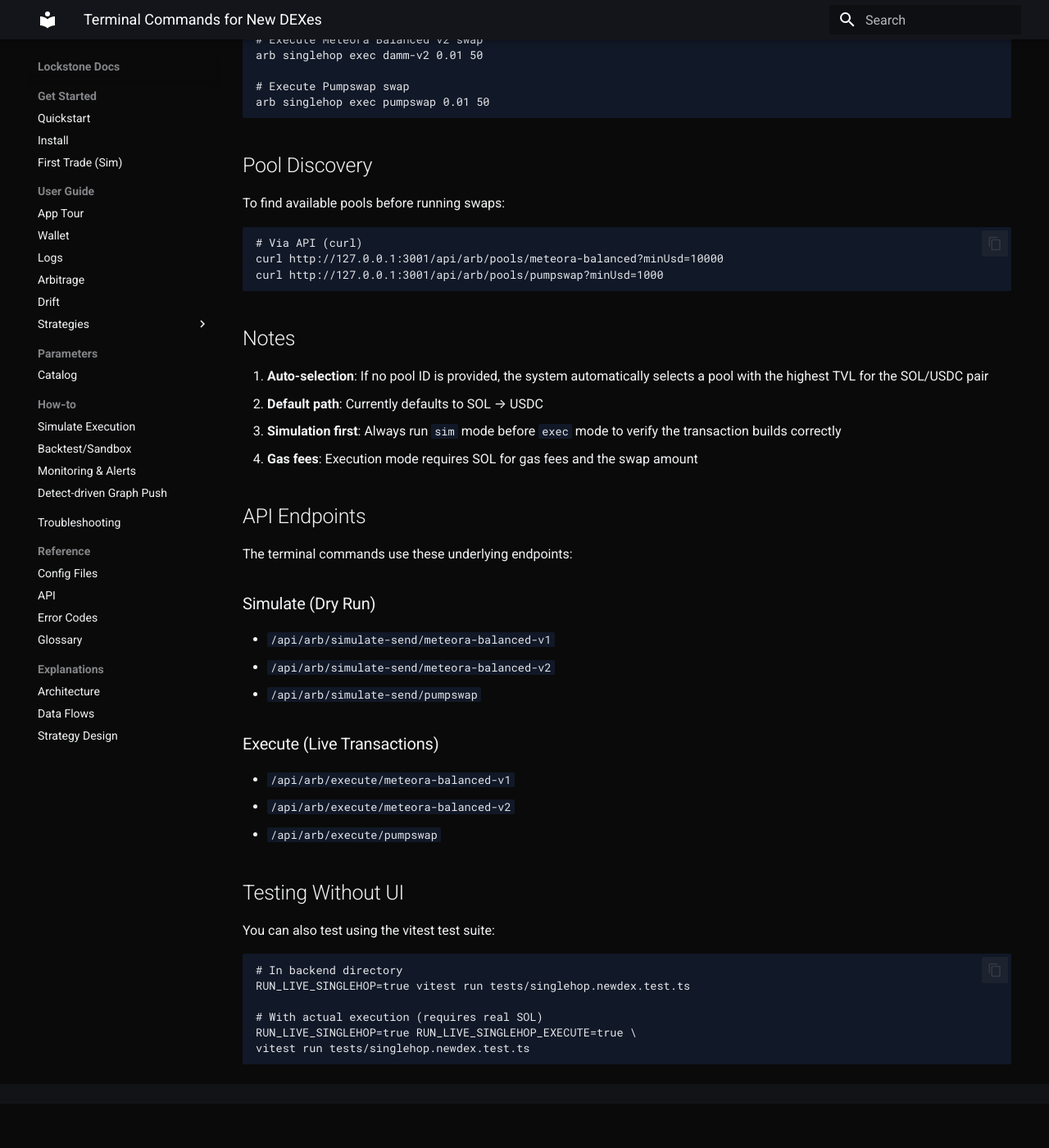
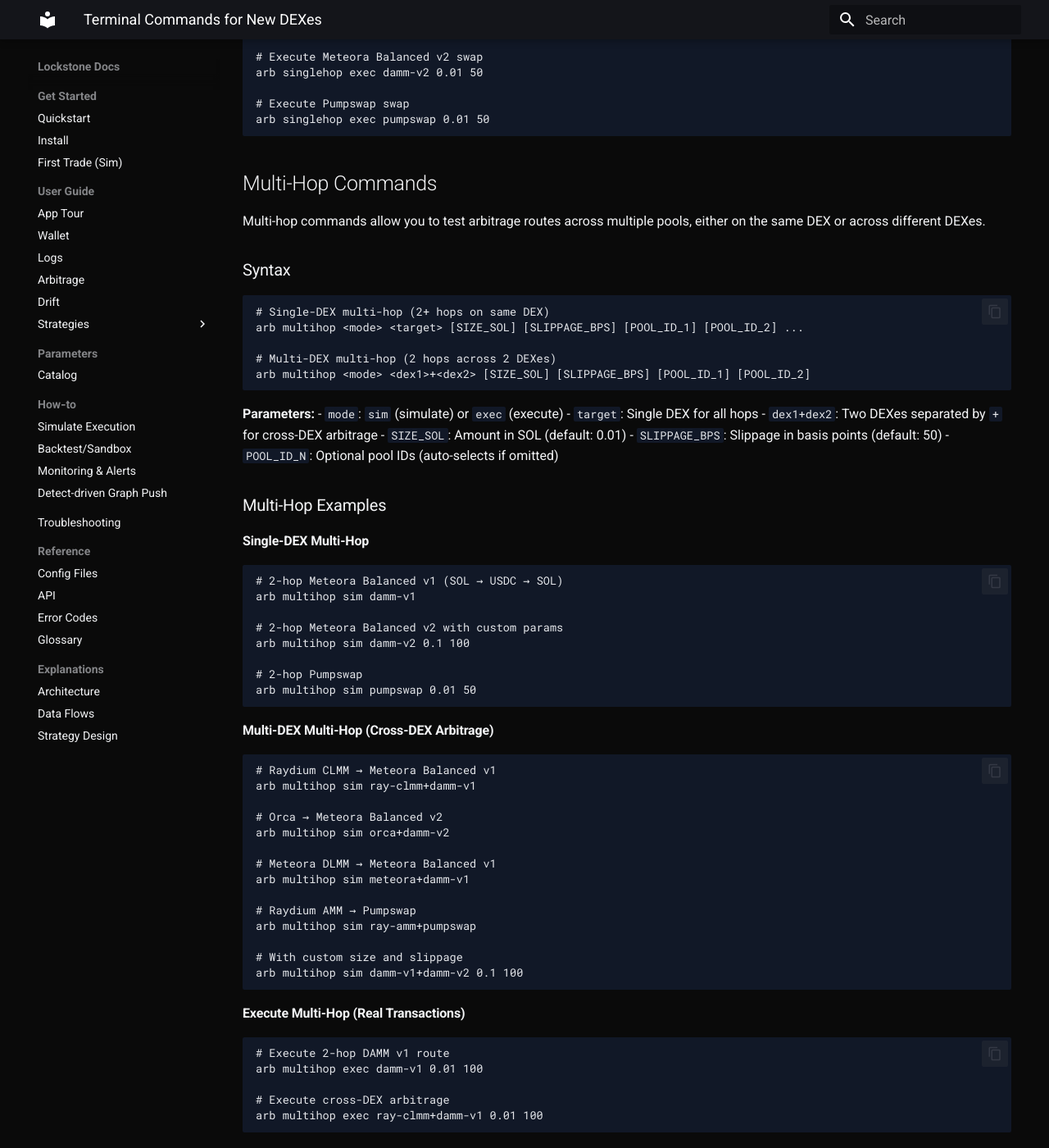
Before and after one commit to coolsnake/Ellis, an MkDocs documentation site: the page built from docs/terminal-commands-newdex.md, in a window 1280 px wide and 1400 px high, scrolled down 1374 px. Shown: the whole window at 82% size. Built offline with MkDocs 1.6.1 and Material for MkDocs 9.7.7, drawn with Linux system fonts in a browser that asks for light colours; before the commit the page ends 2720 px from its top, so only the background shows below that; some of the changed text lies outside the part shown.

Commit message:
fixing stuff

````diff
--- a/docs/terminal-commands-newdex.md
+++ b/docs/terminal-commands-newdex.md
@@ -2,7 +2,9 @@
 
 ## UI Terminal Commands
 
-These commands can be used in the web interface terminal to test single-hop swaps on the newly integrated DEXes.
+These commands can be used in the web interface terminal to test single-hop and multi-hop swaps on the newly integrated DEXes.
+
+## Single-Hop Commands
 
 ### Syntax
 
@@ -29,9 +31,9 @@
 | `damm-v2` | Meteora Balanced | DAMM v2 |
 | `pumpswap` | Pumpswap | AMM |
 
-## Examples
+### Single-Hop Examples
 
-### Simulate Swaps (Safe - No Real Transactions)
+#### Simulate Swaps (Safe - No Real Transactions)
 
 ```bash
 # Simulate Meteora Balanced v1 swap (SOL → USDC)
@@ -47,7 +49,7 @@
 arb singlehop sim damm-v1 0.01 50 <pool_id>
 ```
 
-### Execute Swaps (Real Transactions - Use with Caution!)
+#### Execute Swaps (Real Transactions - Use with Caution!)
 
 ```bash
 # Execute Meteora Balanced v1 swap
@@ -58,6 +60,72 @@
 
 # Execute Pumpswap swap
 arb singlehop exec pumpswap 0.01 50
+```
+
+## Multi-Hop Commands
+
+Multi-hop commands allow you to test arbitrage routes across multiple pools, either on the same DEX or across different DEXes.
+
+### Syntax
+
+```bash
+# Single-DEX multi-hop (2+ hops on same DEX)
+arb multihop <mode> <target> [SIZE_SOL] [SLIPPAGE_BPS] [POOL_ID_1] [POOL_ID_2] ...
+
+# Multi-DEX multi-hop (2 hops across 2 DEXes)
+arb multihop <mode> <dex1>+<dex2> [SIZE_SOL] [SLIPPAGE_BPS] [POOL_ID_1] [POOL_ID_2]
+```
+
+**Parameters:**
+- `mode`: `sim` (simulate) or `exec` (execute)
+- `target`: Single DEX for all hops
+- `dex1+dex2`: Two DEXes separated by `+` for cross-DEX arbitrage
+- `SIZE_SOL`: Amount in SOL (default: 0.01)
+- `SLIPPAGE_BPS`: Slippage in basis points (default: 50)
+- `POOL_ID_N`: Optional pool IDs (auto-selects if omitted)
+
+### Multi-Hop Examples
+
+#### Single-DEX Multi-Hop
+
+```bash
+# 2-hop Meteora Balanced v1 (SOL → USDC → SOL)
+arb multihop sim damm-v1
+
+# 2-hop Meteora Balanced v2 with custom params
+arb multihop sim damm-v2 0.1 100
+
+# 2-hop Pumpswap
+arb multihop sim pumpswap 0.01 50
+```
+
+#### Multi-DEX Multi-Hop (Cross-DEX Arbitrage)
+
+```bash
+# Raydium CLMM → Meteora Balanced v1
+arb multihop sim ray-clmm+damm-v1
+
+# Orca → Meteora Balanced v2
+arb multihop sim orca+damm-v2
+
+# Meteora DLMM → Meteora Balanced v1
+arb multihop sim meteora+damm-v1
+
+# Raydium AMM → Pumpswap
+arb multihop sim ray-amm+pumpswap
+
+# With custom size and slippage
+arb multihop sim damm-v1+damm-v2 0.1 100
+```
+
+#### Execute Multi-Hop (Real Transactions)
+
+```bash
+# Execute 2-hop DAMM v1 route
+arb multihop exec damm-v1 0.01 100
+
+# Execute cross-DEX arbitrage
+arb multihop exec ray-clmm+damm-v1 0.01 100
 ```
 
 ## Pool Discovery
@@ -72,10 +140,14 @@
 
 ## Notes
 
-1. **Auto-selection**: If no pool ID is provided, the system automatically selects a pool with the highest TVL for the SOL/USDC pair
-2. **Default path**: Currently defaults to SOL → USDC
+1. **Auto-selection**: If no pool IDs are provided, the system automatically selects pools with the highest TVL for SOL/USDC pairs
+2. **Default paths**:
+   - Single-hop: SOL → USDC
+   - Multi-hop (single DEX): SOL → USDC → SOL
+   - Multi-hop (multi DEX): SOL → USDC → SOL
 3. **Simulation first**: Always run `sim` mode before `exec` mode to verify the transaction builds correctly
 4. **Gas fees**: Execution mode requires SOL for gas fees and the swap amount
+5. **Slippage**: Multi-hop routes should use higher slippage (100+ bps) to account for price impact across multiple hops
 
 ## API Endpoints
 
@@ -85,15 +157,19 @@
 - `/api/arb/simulate-send/meteora-balanced-v1`
 - `/api/arb/simulate-send/meteora-balanced-v2`
 - `/api/arb/simulate-send/pumpswap`
+- `/api/arb/simulate-send` (generic for multi-hop)
 
 ### Execute (Live Transactions)
 - `/api/arb/execute/meteora-balanced-v1`
 - `/api/arb/execute/meteora-balanced-v2`
 - `/api/arb/execute/pumpswap`
+- `/api/arb/execute` (generic for multi-hop)
 
 ## Testing Without UI
 
-You can also test using the vitest test suite:
+You can also test using the vitest test suites:
+
+### Single-Hop Tests
 
 ```bash
 # In backend directory
@@ -103,3 +179,48 @@
 RUN_LIVE_SINGLEHOP=true RUN_LIVE_SINGLEHOP_EXECUTE=true \
 vitest run tests/singlehop.newdex.test.ts
 ```
+
+### Multi-Hop Tests
+
+```bash
+# Test multi-hop routes (simulation only)
+RUN_LIVE_MULTIHOP=true vitest run tests/multihop.newdex.test.ts
+
+# With actual execution (requires real SOL)
+RUN_LIVE_MULTIHOP=true RUN_LIVE_MULTIHOP_EXECUTE=true \
+vitest run tests/multihop.newdex.test.ts
+```
+
+## Example Test Scenarios
+
+### Scenario 1: New DEX Validation
+Test each new DEX individually with single-hop swaps:
+```bash
+arb singlehop sim damm-v1
+arb singlehop sim damm-v2
+arb singlehop sim pumpswap
+```
+
+### Scenario 2: Cross-DEX Arbitrage
+Test arbitrage opportunities across different DEXes:
+```bash
+arb multihop sim ray-clmm+damm-v1
+arb multihop sim orca+damm-v2
+arb multihop sim meteora+damm-v1
+```
+
+### Scenario 3: Multi-Version Testing
+Test routes using both versions of Meteora Balanced:
+```bash
+arb multihop sim damm-v1+damm-v2
+```
+
+### Scenario 4: Production-Like Test
+Run a full test with execution (use small amounts):
+```bash
+# Simulate first
+arb multihop sim damm-v1+damm-v2 0.01 100
+
+# If simulation passes, execute
+arb multihop exec damm-v1+damm-v2 0.01 100
+```
````
Also changed, not shown: docs/how-to/simulate-execution.md (+28 -0 lines), frontend/src/pages/App.tsx (+58 -19 lines), 2 other files.
